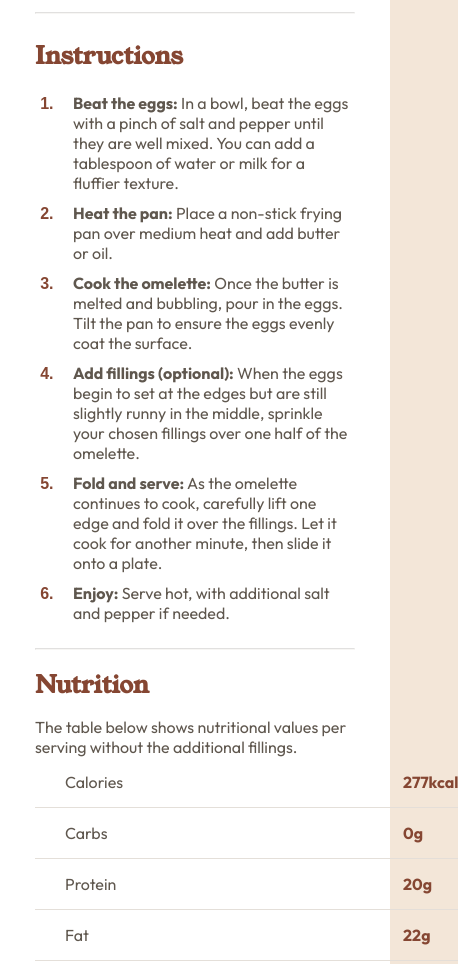
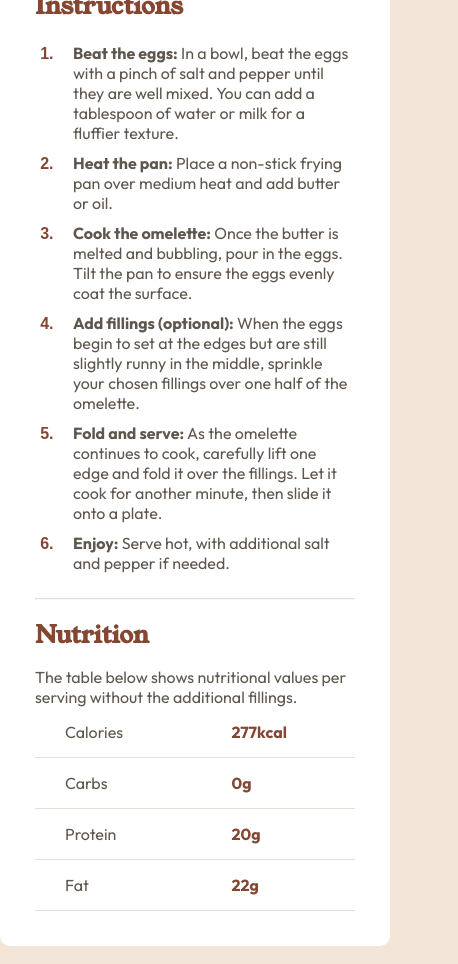
Before and after one commit to GamingClaus/recipe-page-main, a plain HTML site: page index.html in a window 390 px wide. Shown: the part 913-1877 px from the top of the page, 458 px wide, since content can reach past the window. Drawn offline with Linux system fonts and the light colour scheme.

Commit message:
added more responsiveness for mobile version

```diff
--- a/style.css
+++ b/style.css
@@ -250,6 +250,7 @@ hr{
         height: 100%;
         object-fit:cover;
         border-radius: 0px;
+        margin:0px;
 
 
     }
@@ -270,3 +271,23 @@ hr{
     }
 
 }
+
+
+@media (max-width: 425px ) {
+
+    .main-container{
+        display: flex;
+        justify-content: center;
+        align-items: center;
+        height:auto;
+        width: 100%;
+        margin-top: 0px;
+        margin-bottom: 0px;
+    }
+
+    .wrapper .wrapper-section3>table tr>td{
+        padding-left: 0px;
+        color:hsl(14, 45%, 36%);
+        font-weight: bolder;
+    }
+}
```
